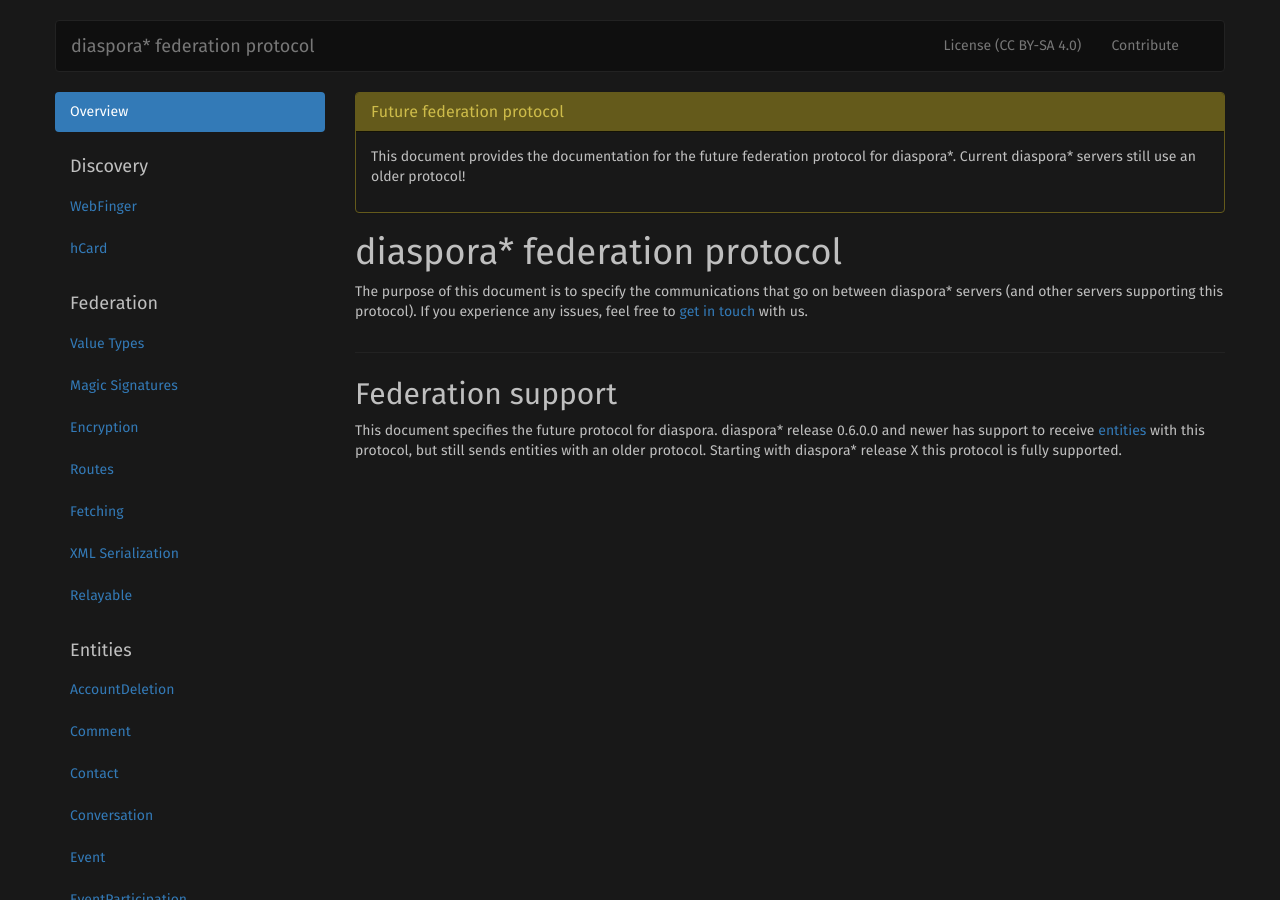
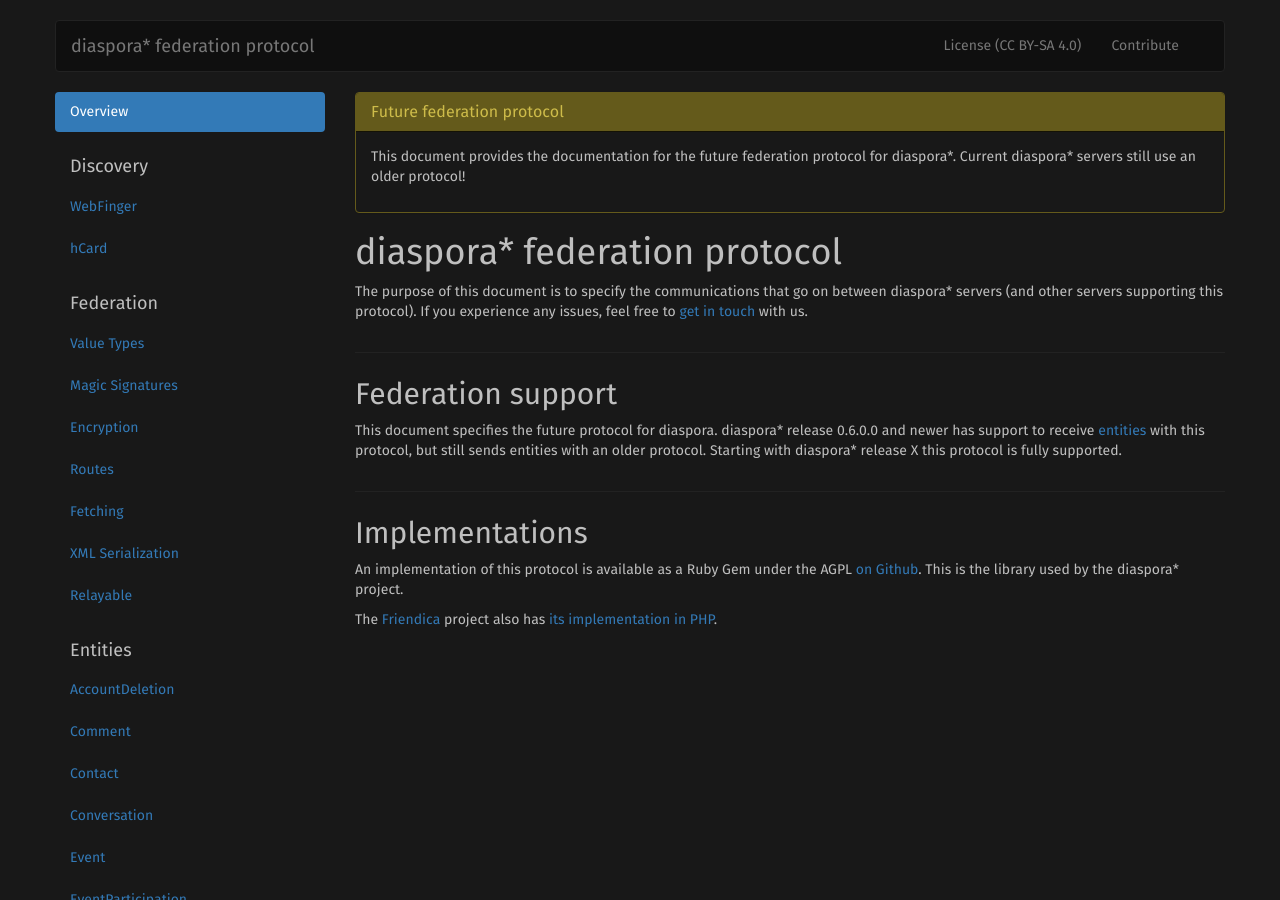
Before and after one commit to diaspora/diaspora_federation, a Jekyll site: the page built from docs/index.md, in a window 1280 px wide and 900 px high. Built offline with Jekyll 4.4.1, drawn with Linux system fonts in a browser that asks for light colours.

Commit message:
Add a link to the source code
Not obvious to know that the code is hosted at https://github.com/diaspora/diaspora_federation from the doc ;)

```diff
--- a/docs/index.md
+++ b/docs/index.md
@@ -17,5 +17,14 @@ This document specifies the future protocol for diaspora. diaspora\* release 0.6
 [entities][entities] with this protocol, but still sends entities with an older protocol. Starting with diaspora\*
 release X this protocol is fully supported.
 
+## Implementations
+
+An implementation of this protocol is available as a Ruby Gem under the AGPL [on Github][github]. This is the library used by the diaspora* project.
+
+The [Friendica][friendica] project also has [its implementation in PHP][phpimplementation].
+
 [communication]: https://wiki.diasporafoundation.org/How_we_communicate
 [entities]: {{ site.baseurl }}/entities/
+[github]: https://github.com/diaspora/diaspora_federation
+[friendica]: https://github.com/friendica/friendica
+[phpimplementation]: https://github.com/friendica/friendica/blob/master/include/diaspora.php
```
